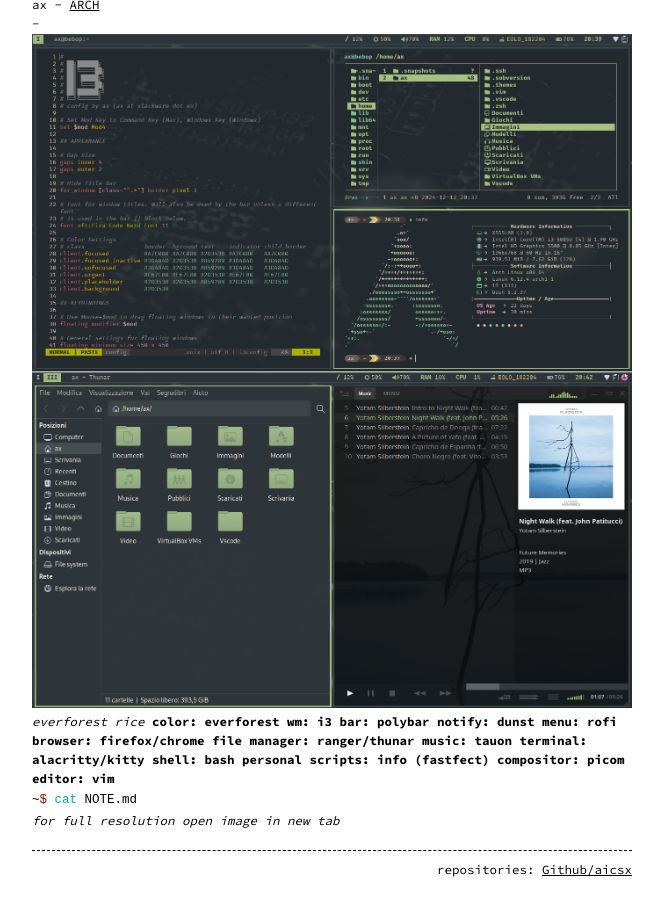
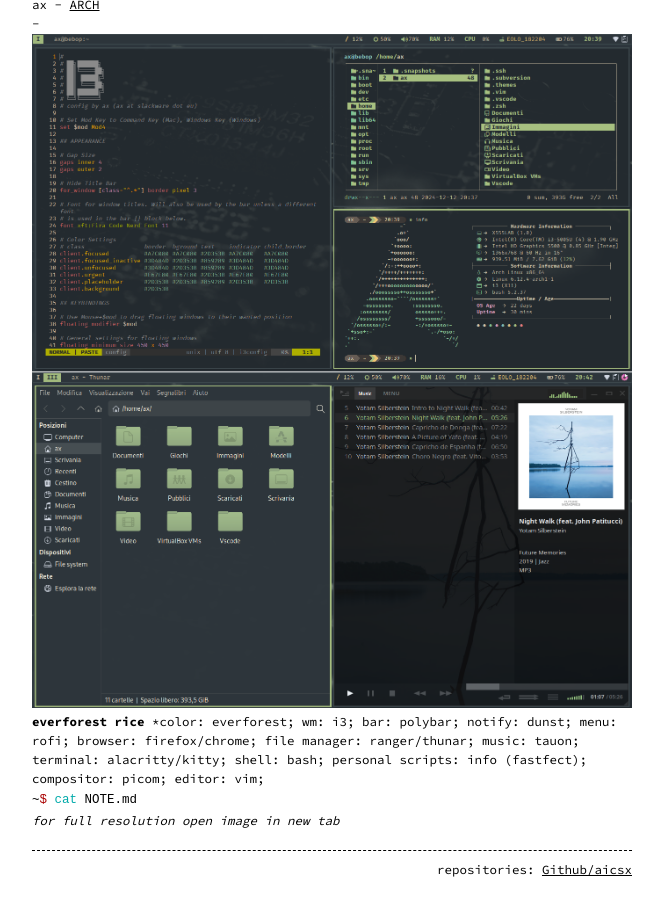
Before and after one commit to aicsx/ax, a Jekyll site: the page built from scrot.md, in a window 1280 px wide and 900 px high, scrolled down 1340 px. Shown: the whole window, without its empty margins (308-971 px from the left). Built offline with Jekyll 4.4.1, drawn with Linux system fonts in a browser that asks for light colours; some of the changed lines change nothing that is shown.

Commit message:
modify: scrot section

````diff
--- a/scrot.md
+++ b/scrot.md
@@ -18,20 +18,20 @@
 <p>&nbsp;</p>
 ax - [ARCH]
 - ![ax-ARCH](/images/scrot/ax-arch.png){:class="img-responsive" :height="800px" width="600px"}
-*everforest rice*
-__color: everforest
-wm: i3
-bar: polybar
-notify: dunst
-menu: rofi
-browser: firefox/chrome
-file manager: ranger/thunar
-music: tauon
-terminal: alacritty/kitty
-shell: bash
-personal scripts: info (fastfect)
-compositor: picom
-editor: vim__
+**everforest rice**
+*color: everforest;
+wm: i3;
+bar: polybar;
+notify: dunst;
+menu: rofi;
+browser: firefox/chrome;
+file manager: ranger/thunar;
+music: tauon;
+terminal: alacritty/kitty;
+shell: bash;
+personal scripts: info (fastfect);
+compositor: picom;
+editor: vim;
 ```bash
 ~$ cat NOTE.md
 ```
````
